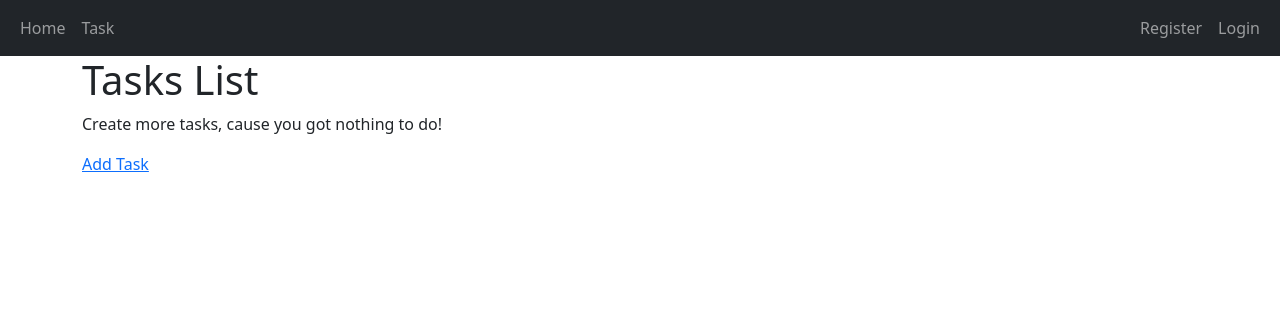
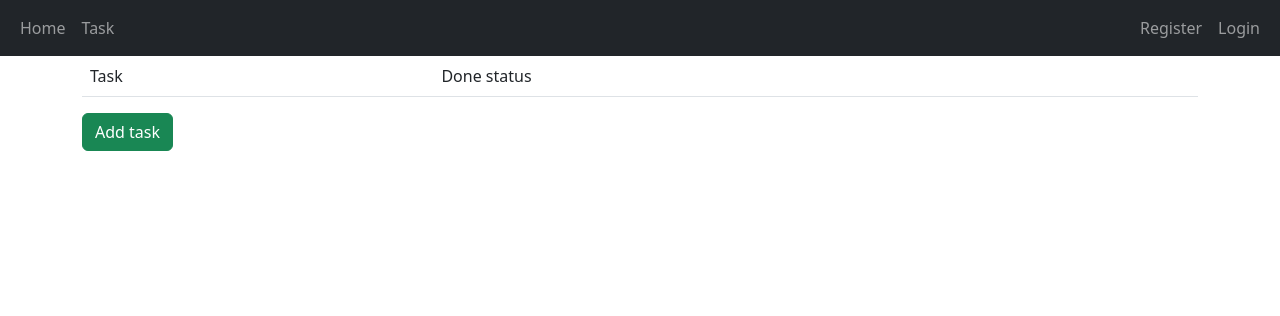
Before and after one commit to JorgenBrattang/DayTasker, a Django app: page /tasks/ in a window 1280 px wide. Shown: the top 316 px of the page. Run offline with Django 3.2, Linux system fonts and the light colour scheme; data that the repository does not hold is empty.

Commit message:
Add so you can now edit the tasks

```diff
--- a/tasks/urls.py
+++ b/tasks/urls.py
@@ -3,5 +3,6 @@ from . import views
 
 urlpatterns = [
     path('', views.get_tasks_list, name='get_tasks_list'),
+    path('<int:id>/', views.add_task_form, name='task_update'),
     path('add/', views.add_task_form, name='add_task_form')
 ]
--- a/tasks/views.py
+++ b/tasks/views.py
@@ -1,4 +1,3 @@
-from django import forms
 from django.shortcuts import render, redirect
 from .models import Task
 from .forms import AddTask
@@ -12,14 +11,22 @@ def get_tasks_list(request):
     return render(request, 'tasks/tasks_list.html', context)
 
 
-def add_task_form(request):
+def add_task_form(request, id=0):
     if request.method == 'POST':
-        form = AddTask(request.POST)
+        if id == 0:
+            form = AddTask(request.POST)
+        else:
+            task = Task.objects.get(pk=id)
+            form = AddTask(request.POST, instance=task)
         if form.is_valid():
             form.save()
-            return redirect('/tasks/')
-    else:
-        form = AddTask()
+        return redirect('/tasks/')
+    else:  # request.method == 'GET' <<< --- Reminder --- >>>
+        if id == 0:
+            form = AddTask()
+        else:
+            task = Task.objects.get(pk=id)  # pk = primary key
+            form = AddTask(instance=task)
         context = {
             'form': form
         }
--- a/templates/tasks/add_task_form.html
+++ b/templates/tasks/add_task_form.html
@@ -6,6 +6,6 @@
 <form action="" method="POST" autocomplete="off">
     {% csrf_token %}
     {{ form|crispy }}
-    <button class="btn btn-success" type="submit">Add task</button>
+    <button class="btn btn-success" type="submit">Submit</button>
 </form>
 {% endblock %}
--- a/templates/tasks/tasks_list.html
+++ b/templates/tasks/tasks_list.html
@@ -1,15 +1,22 @@
 {% extends 'base.html' %}
 {% block title %}Task List{% endblock %}
 {% block content %}
-    <h1>Tasks List</h1>
-    {% for task in tasks %}
-    {% if task.done %}
-        <p>{{ task.name }} is done</p>
-    {% else %}
-        <p>{{ task.name }} must be completed</p>
-    {% endif %}
-    {% empty %}
-    <p>Create more tasks, cause you got nothing to do!</p>
-    {% endfor %}
-    <a href="{% url 'add_task_form' %}">Add Task</a>
+    <table class="table table-borderless">
+        <thead class="border-bottom font-weight-bold">
+            <tr>
+                <td>Task</td>
+                <td>Done status</td>
+            </tr>
+        </thead>
+        <tbody>
+            {% for task in tasks %}
+            <tr>
+                <td>{{ task.name }}</td>
+                <td>{% if task.done %}Done{% else %}Not Done{% endif %}</td>
+                <td><a href="{% url 'task_update' task.id %}" class="btn btn-primary">Edit task</a></td>
+            </tr>
+            {% endfor %}
+        </tbody>
+    </table>
+    <a href="{% url 'add_task_form' %}" class="btn btn-success">Add task</a>
 {% endblock %}
```
